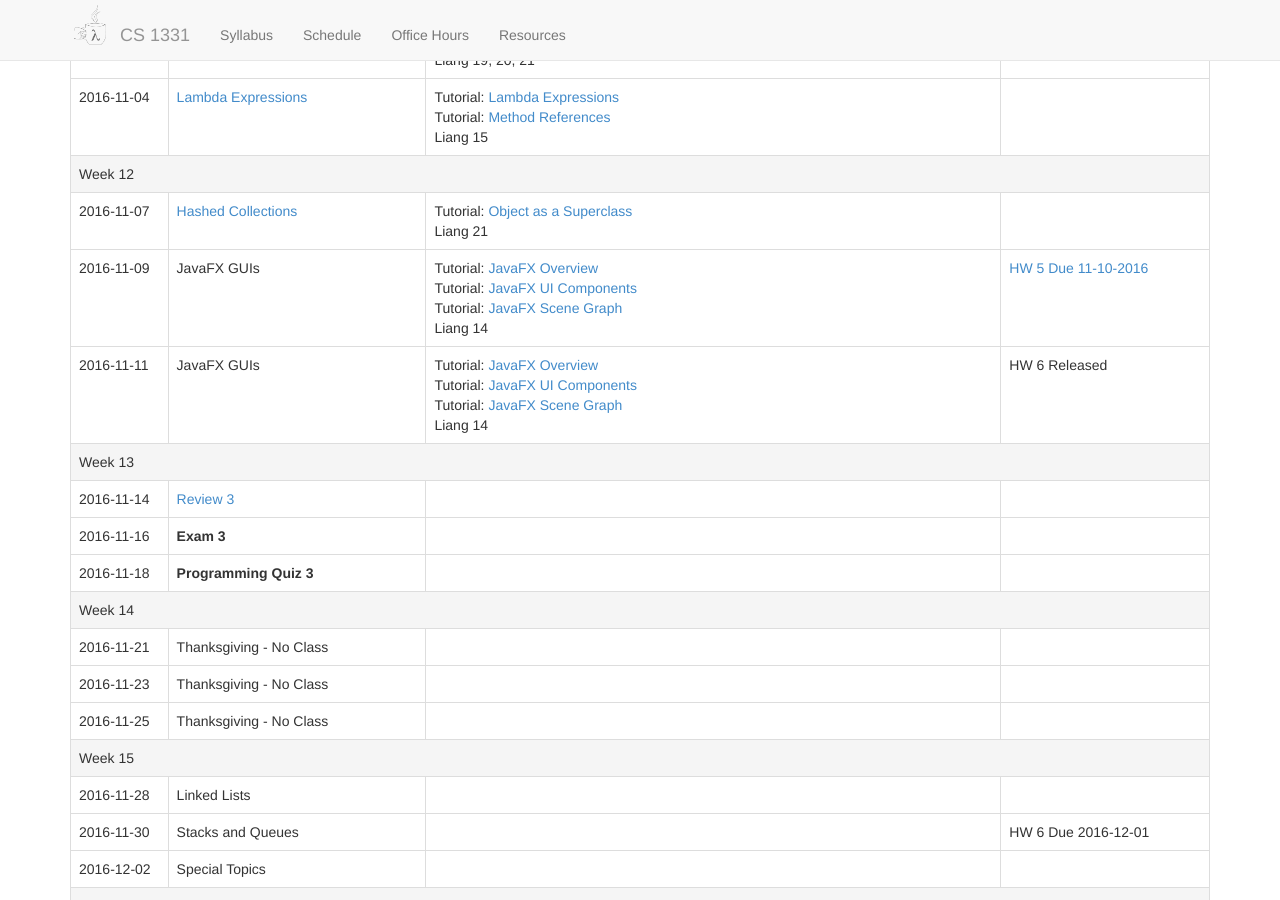
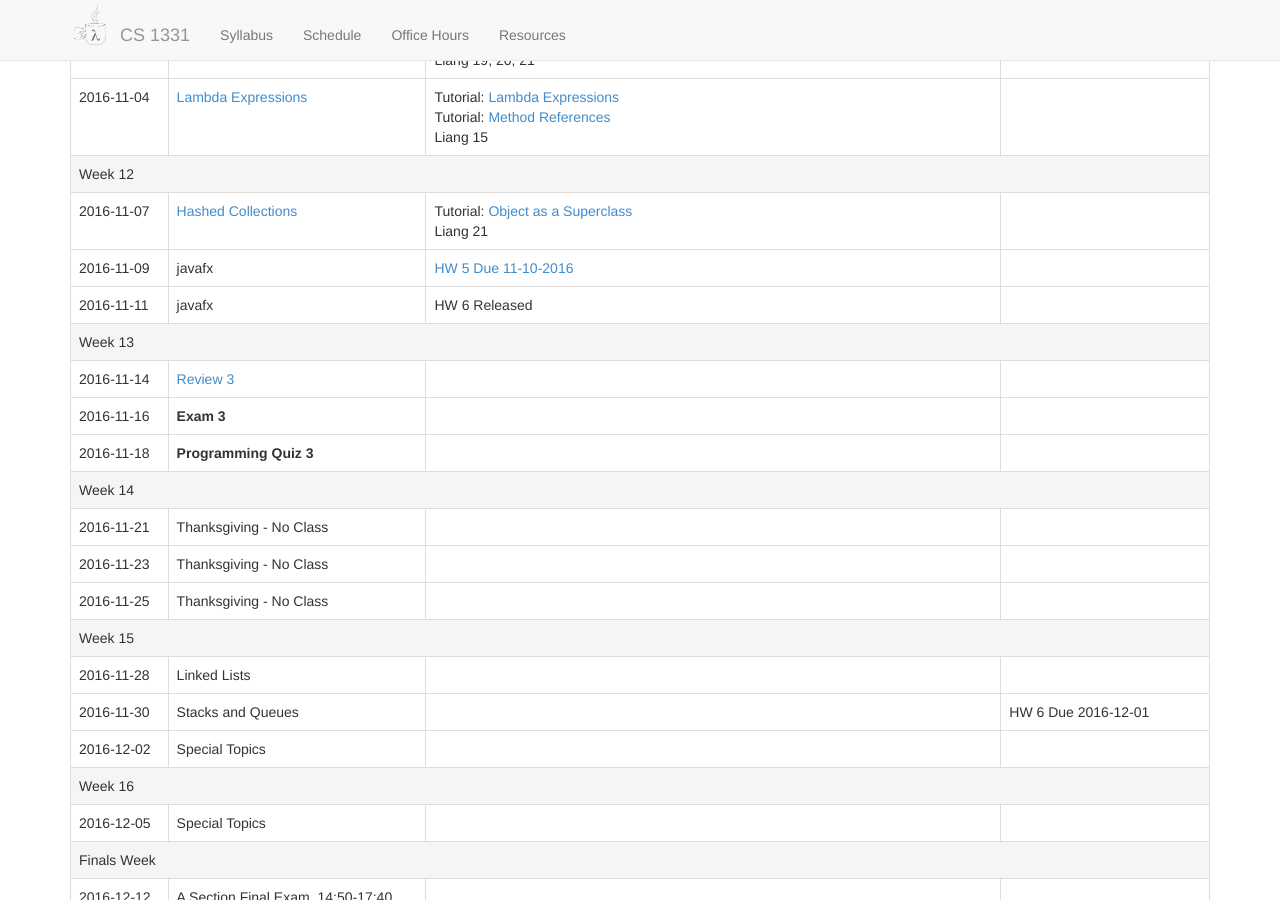
Before and after one commit to cs1331/cs1331.github.io.old, a Jekyll site: the page built from fall2016.html, in a window 1280 px wide and 900 px high, scrolled down 3094 px. Built offline with Jekyll 4.4.1, drawn with Linux system fonts in a browser that asks for light colours; nearby versions of some CDN libraries.

```diff
--- a/fall2016.html
+++ b/fall2016.html
@@ -706,20 +706,14 @@
 
     <tr>
       <td>2016-11-09</td>
-      <td>JavaFX GUIs</td>
+      <td>javafx</td>
       <td>
 
-        Tutorial: <a href="http://docs.oracle.com/javase/8/javafx/get-started-tutorial/jfx-overview.htm#JFXST784">JavaFX Overview</a><br/>
-
-        Tutorial: <a href="http://docs.oracle.com/javase/8/javafx/user-interface-tutorial/ui_controls.htm">JavaFX UI Components</a><br/>
-
-        Tutorial: <a href="http://docs.oracle.com/javase/8/javafx/scene-graph-tutorial/scenegraph.htm">JavaFX Scene Graph</a><br/>
-
-        Liang 14
+        <a href="fall2016/hw5/hw5.html">HW 5 Due 11-10-2016</a>
       </td>
       <td>
 
-        <a href="fall2016/hw5/hw5.html">HW 5 Due 11-10-2016</a>
+
       </td>
     </tr>
 
@@ -727,20 +721,14 @@
 
     <tr>
       <td>2016-11-11</td>
-      <td>JavaFX GUIs</td>
+      <td>javafx</td>
       <td>
 
-        Tutorial: <a href="http://docs.oracle.com/javase/8/javafx/get-started-tutorial/jfx-overview.htm#JFXST784">JavaFX Overview</a><br/>
-
-        Tutorial: <a href="http://docs.oracle.com/javase/8/javafx/user-interface-tutorial/ui_controls.htm">JavaFX UI Components</a><br/>
-
-        Tutorial: <a href="http://docs.oracle.com/javase/8/javafx/scene-graph-tutorial/scenegraph.htm">JavaFX Scene Graph</a><br/>
-
-        Liang 14
+        HW 6 Released
       </td>
       <td>
 
-        HW 6 Released
+
       </td>
     </tr>
 
```
Also changed, not shown: cs1331.json (+11 -3 lines).
